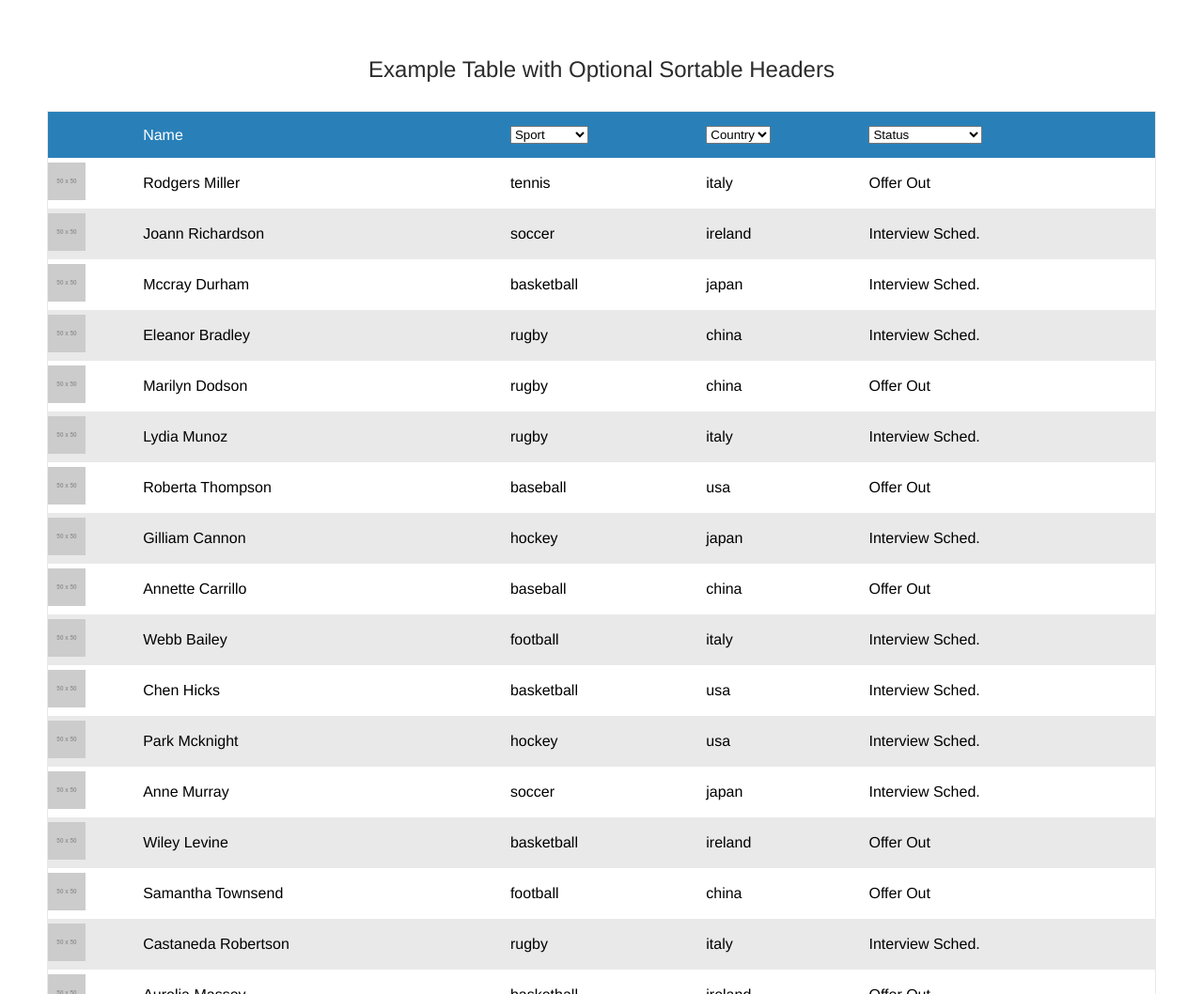
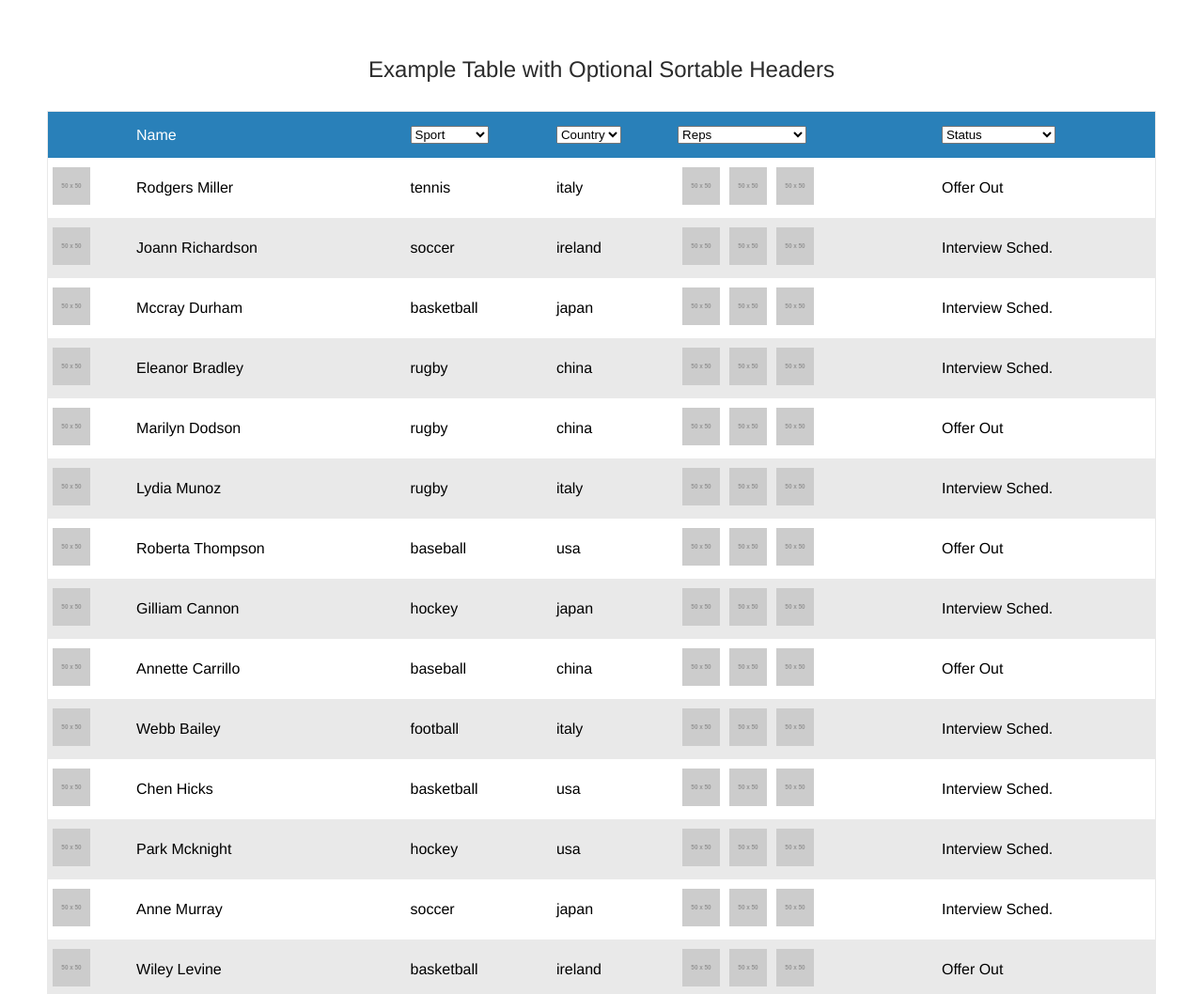
Before and after one commit to hsichang/tpt-challenge, a React app: page / in a window 1280 px wide. Shown: the top 1058 px of the page at 94% size. Built offline with nearby package versions, Linux system fonts and the light colour scheme.

Commit message:
added filterability for reps

```diff
--- a/src/components/SortableTable.js
+++ b/src/components/SortableTable.js
@@ -21,25 +21,51 @@ class SortableTable extends Component {
   }
 
   containsImageUrl(str) {
-    return (
-      str.match(/\.(jpeg|jpg|gif|png|bmp)/) !== null
-    );
+    return str.match(/\.(jpeg|jpg|gif|png|bmp)/) !== null;
   }
 
-  columnItem(obj, param, index) {
+  columnItem(obj, param, keyStr = '') {
     const isImg = this.containsImageUrl(obj[param]);
     const displayEl = isImg ? <img src={ obj[param] }
                                    alt="thumbnail"
-                                   className="thumbnail_img" /> :
+                                   className="thumbnail_img"
+                                   key={ keyStr ? keyStr : null} /> :
                               obj[param];
+    return displayEl;
+  }
 
+  columnItems(obj, param, headerConfig, index) {
+    const columnItems = obj[param].map((item, i) => {
+                          const keyStr = `${ headerConfig.objectConfig.dataParam } - ${ i }`;
+                          return this.columnItem(item, headerConfig.objectConfig.dataParam, keyStr);
+                        });
+    return columnItems;
+  }
+
+  buildColumnItem(obj, param, index, headerConfig) {
+    const isArray = _.get(headerConfig, 'isObject', false);;
+    const columnItem = isArray ? this.columnItems(obj, param, headerConfig, index) :
+                                 this.columnItem(obj, param);
     return (
       <td key={`${param} - ${index}`}>
-        { displayEl }
+        { columnItem }
       </td>
     )
   }
 
+  buildRowEls(filteredRowData, tableHeadersArr, tableHeaderConfigOrdered) {
+    return filteredRowData.map((obj, index) => {
+      const columns = tableHeadersArr.map((param, i) => this.buildColumnItem(obj, param, index, tableHeaderConfigOrdered[i]));
+
+      return (
+        <tr key={ index }>
+          { columns }
+        </tr>
+      );
+    });
+  };
+
+  // move to utils
   buildButton(classes, display_txt, clickFn) {
     return (
       <div className={ classes }
@@ -49,13 +75,16 @@ class SortableTable extends Component {
     )
   }
 
-  handleFilterChange(dataParam, evt) {
+  handleFilterChange(dataParam, filterType, tableHeaderConfig = {}, evt) {
     const { activeFilters } = this.state;
+    const filterParam = tableHeaderConfig.isObject ? tableHeaderConfig.filterConfig.filterParam :
+                                                     null;
     const filterObj = { dataParam,
+                        filterParam,
+                        isObject: _.get(tableHeaderConfig, "isObject", false),
                         value: evt.target.value };
 
     const isRemoveable = evt.target.value === "";
-
     const activeFiltersWithoutPreviousFilter = _.filter(activeFilters, (obj) => obj.dataParam !== dataParam);
     const updatedActiveFilters = !isRemoveable ? activeFiltersWithoutPreviousFilter.concat(filterObj) :
                                                  activeFiltersWithoutPreviousFilter;
@@ -65,23 +94,25 @@ class SortableTable extends Component {
 
   // move to utils
   recursiveFilterByActiveFilters(data, filters) {
-    let filteredByParam = data;
-    filters.map( (filterObj) => {
-      filteredByParam = filteredByParam.filter( datum => {
-        return datum[filterObj.dataParam] === filterObj.value;
-      })
+    let dataFilteredByParam = data;
+    filters.map( ({ dataParam, value, isObject, filterParam }) => {
+      dataFilteredByParam = isObject ? dataFilteredByParam.filter((rowData) => {
+                                                                    return rowData[dataParam].some((subData) => {
+                                                                      return subData[filterParam] === value;
+                                                                    })
+                                                                  })
+                                        :
+                                        dataFilteredByParam.filter( datum => {
+                                          return datum[dataParam] === value;
+                                        });
       return true;
     })
 
-    return filteredByParam;
+    return dataFilteredByParam;
   }
 
-  buildFilterHeader(data, dataParam, displayText) {
-    const rawDataForSelectOptions = _.uniqBy(data, dataParam);
-    const rawArrayForSelectOptions = rawDataForSelectOptions.map(datum => datum[dataParam]);
-    const sortedArrayForSelectOptions = rawArrayForSelectOptions.sort();
-    const filterDefaultOptionEl = <option value="">{ displayText }</option>;
-    const filterOptionsEls = sortedArrayForSelectOptions.map( (value, index) => {
+  buildFilterOptionsFromFlatData(arr) {
+    return arr.map( (value, index) => {
       return (
         <option value={ value }
                 key={ index } >
@@ -89,25 +120,46 @@ class SortableTable extends Component {
         </option>
       )
     });
+  }
 
+  buildFilterOptionsFromNestedData(data, headerConfig) {
+    const {
+            filterConfig: {
+              filterParam,
+            },
+          } = headerConfig;
+
+    const flattenedData = [].concat.apply([], data);
+    const uniqueFlattenedData = _.uniqBy(flattenedData, filterParam);
+    const rawArrayForSelectOptions = uniqueFlattenedData.map(datum => datum[filterParam]);
+    const sortedArrayForSelectOptions = rawArrayForSelectOptions.sort();
+
+    return this.buildFilterOptionsFromFlatData(sortedArrayForSelectOptions);
+  }
+
+  buildFilterHeader(data, dataParam, headerText, filterType, tableHeaderConfig) {
+    const rawDataForSelectOptions = _.uniqBy(data, dataParam);
+    const rawArrayForSelectOptions = rawDataForSelectOptions.map(datum => datum[dataParam]);
+    const sortedArrayForSelectOptions = rawArrayForSelectOptions.sort();
+    const filterDefaultOptionEl = <option value="">{ headerText }</option>;
+
+    // TODO: expand + generalize to support other types of filtering
+    const filterOptionsEls = filterType === 'auto' ? this.buildFilterOptionsFromFlatData(sortedArrayForSelectOptions) :
+                                                     this.buildFilterOptionsFromNestedData(sortedArrayForSelectOptions, tableHeaderConfig);
+    const handleFn = this.handleFilterChange.bind(this, dataParam, filterType, tableHeaderConfig);
     return (
       <select id={ dataParam }
-              onChange={ this.handleFilterChange.bind(this, dataParam) }>
+              onChange={ handleFn }>
         { filterDefaultOptionEl }
         { filterOptionsEls }
       </select>
     );
   }
-  // TODO: support for reps...
 
   // Nice to haves:
-  // Searhable filter (1hour)
-  // Redux (approx: 1hour)
+  // Searchable filter (1hour)
+  // Redux (approx: 30mins - 1hour)
   // Styling (approx: 30mins)
-
-  // change displayText to displayText
-
-  // import getTopicCard from '../components/Topic/Cards';
   render() {
     const {
       orderBy,
@@ -118,29 +170,29 @@ class SortableTable extends Component {
     const {
       tableConfig: {
         caption,
-        data,
         config: {
           headers,
         },
       },
+      data
     } = this.props;
 
-    const headerDataOrderedBySortID = _.sortBy(headers, [(i) => { return i.sortID }]);
-    const tableHeadersArr = _.map(headerDataOrderedBySortID, 'dataParam');
+    const tableHeaderConfigOrdered = _.sortBy(headers, [(i) => { return i.headerOrder }]);
+    const tableHeadersArr = _.map(tableHeaderConfigOrdered, 'dataParam');
 
-    const headersEls = headerDataOrderedBySortID.map( ({ sortID, displayText, dataParam, sortable, filterable, filterConfig }, index ) => {
-      // const filterType = _.get(filterConfig, 'filterType', '');
+    const headersEls = tableHeaderConfigOrdered.map( ({ headerOrder, headerText, dataParam, sortable, filterable, filterConfig }, index ) => {
+      const filterType = _.get(filterConfig, 'filterType', '');
       const isSelected = (index === orderBy);
       const arrow = (isSelected ? (orderAsc ? 'is--asc' : 'is--desc') : "");
       const sortableClass = sortable ? 'sortable' : '';
       const headerClasses = `header ${isSelected ? ` is--active ${ arrow } ${ sortableClass }` : `${ sortableClass }`}`;
-      const filterHeaderEl = filterable ? this.buildFilterHeader(data, dataParam, displayText) :
+      const filterHeaderEl = filterable ? this.buildFilterHeader(data, dataParam, headerText, filterType, tableHeaderConfigOrdered[index]) :
                                           null;
       return (
         <th className={ headerClasses }
-            key={ sortID }
+            key={ headerOrder }
             onClick={ sortable ? this.handleHeaderClick.bind(this, index) : null} >
-          { filterable ? filterHeaderEl : displayText }
+          { filterable ? filterHeaderEl : headerText }
         </th>
       );
     });
@@ -150,16 +202,7 @@ class SortableTable extends Component {
                                      _.sortBy(data, [(d) => { return d[tableHeadersArr[orderBy]]}]).reverse();
     const filteredRowData = isFilterActive ? this.recursiveFilterByActiveFilters(sortedRowData, activeFilters) :
                                              sortedRowData;
-
-    const rowsEls = filteredRowData.map((obj, index) => {
-      const columns = tableHeadersArr.map((param, i) => this.columnItem(obj, param, index))
-
-      return (
-        <tr key={ index }>
-          { columns }
-        </tr>
-      );
-    });
+    const rowsEls = this.buildRowEls(filteredRowData, tableHeadersArr, tableHeaderConfigOrdered);
 
     const captionEl = caption ? <caption>{ caption }</caption> :
                                 null;
--- a/src/containers/App.js
+++ b/src/containers/App.js
@@ -4,15 +4,14 @@ import Data from '../data/data.json';
 
 class App extends Component {
   render() {
-    // TODO: decouple Data from tableConfig
-    // TODO: change name of sortID to something like header order
+    const data = Data;
     const tableConfig = { caption: "Example Table with Optional Sortable Headers",
                           config: {
                             headers: [
                               // {
-                              //  sortID: Int - order that the column will appear in the table starting from 0
+                              //  headerOrder: Int - order that the column will appear in the table starting from 0
                               //  dataParam: Str - corresponding name of the param in the data obj,
-                              //  displayText: Str - display in the header for the column,
+                              //  headerText: Str - display in the header for the column,
                               //  sortable: Boolean - allow sorting on column data,
                               //  filterable: Boolean - allow filtering
                               //  filterConfig: {
@@ -21,23 +20,23 @@ class App extends Component {
                               //                }
                               // }
                               {
-                                sortID: 0,
+                                headerOrder: 0,
                                 dataParam: "thumbnail",
-                                displayText: "",
+                                headerText: "",
                                 sortable: false,
                                 filterable: false,
                               },
                               {
-                                sortID: 1,
+                                headerOrder: 1,
                                 dataParam: "name",
-                                displayText: "Name",
+                                headerText: "Name",
                                 sortable: true,
                                 filterable: false,
                               },
                               {
-                                sortID: 2,
+                                headerOrder: 2,
                                 dataParam: "sport",
-                                displayText: "Sport",
+                                headerText: "Sport",
                                 sortable: false,
                                 filterable: true,
                                 filterConfig: {
@@ -45,30 +44,34 @@ class App extends Component {
                                 },
                               },
                               {
-                                sortID: 3,
+                                headerOrder: 3,
                                 dataParam: "country",
-                                displayText: "Country",
+                                headerText: "Country",
                                 sortable: false,
                                 filterable: true,
                                 filterConfig: {
                                   filterType: "auto",
                                 },
                               },
-                              // {
-                              //   sortID: 4,
-                              //   dataParam: "reps",
-                              //   displayText: "Status",
-                              //   sortable: false,
-                              //   filterable: true,
-                              //   filterConfig: {
-                              //                   filterType: "param",
-                              //                   filterParam: "name",
-                              //                 },
-                              // },
                               {
-                                sortID: 4,
+                                headerOrder: 4,
+                                dataParam: "reps",
+                                headerText: "Reps",
+                                sortable: false,
+                                filterable: true,
+                                isObject: true,
+                                objectConfig: {
+                                  dataParam: "thumbnail",
+                                },
+                                filterConfig: {
+                                  filterType: "param",
+                                  filterParam: "name",
+                                },
+                              },
+                              {
+                                headerOrder: 5,
                                 dataParam: "status",
-                                displayText: "Status",
+                                headerText: "Status",
                                 sortable: false,
                                 filterable: true,
                                 filterConfig: {
@@ -77,12 +80,11 @@ class App extends Component {
                               },
                             ],
                           },
-                          data: Data,
                         };
 
     return (
       <div className="App">
-        <SortableTable {... { tableConfig }} />
+        <SortableTable {... { tableConfig, data }} />
       </div>
     );
   }
--- a/src/styles/App.scss
+++ b/src/styles/App.scss
@@ -85,6 +85,7 @@ table {
 .thumbnail_img {
   width: 40px;
   height: 40px;
+  padding: 5px;
 }
 
 .controls_container {
```
Lines whose indentation alone changed are shown as unchanged.
